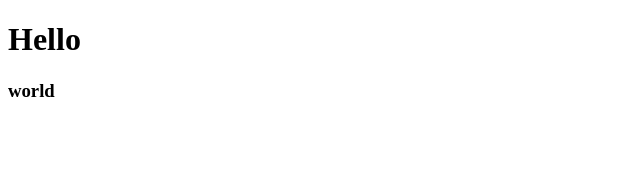
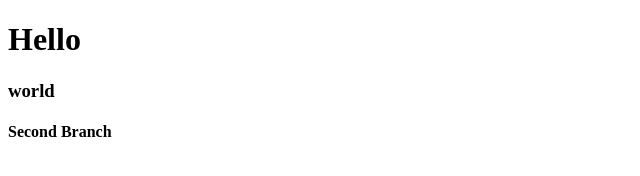
Before and after one commit to Abhishek8928/sample2, a plain HTML site: page index.html in a window 1280 px wide. Shown: the whole page, without its empty margins (0-640 px from the left). Drawn offline with Linux system fonts and the light colour scheme.

Commit message:
added few more code

```diff
--- a/index.html
+++ b/index.html
@@ -9,5 +9,6 @@
 <body>
     <h1>Hello </h1>
     <h3>world</h3>
+    <h4>Second Branch</h4>
 </body>
 </html>
```
